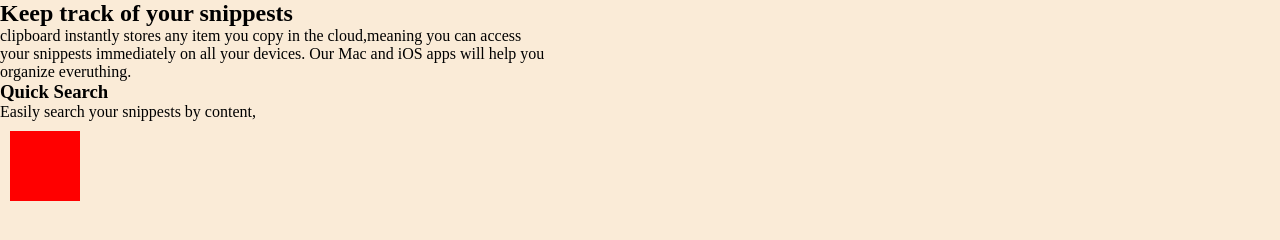
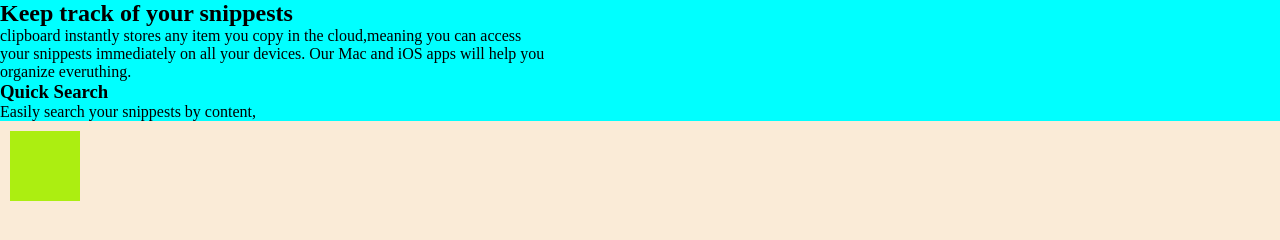
Before and after one commit to hmz273/C2-N2, a plain HTML site: page index.html in a window 1280 px wide. Shown: the top 240 px of the page. Drawn offline with Linux system fonts and the light colour scheme.

Commit message:
test again

```diff
--- a/css/main.css
+++ b/css/main.css
@@ -1,9 +1,9 @@
-@import "css/header.css";
-@import "css/desktop.css";
+@import "/css/header.css";
+@import "/css/desktop.css";
 @import "/css/tablet.css";
-@import "css/services.css";
+@import "/css/services.css";
 @import "/css/version.css";
-@import "css/footer.css";
+@import "/css/footer.css";
 
 *{
     margin: 0;
--- a/css/tablet.css
+++ b/css/tablet.css
@@ -1,7 +1,7 @@
 .tablet{
     height: 50px;
     width: 50px;
-    background-color: red;
+    background-color: rgb(172, 238, 17);
     margin: 10px;
     padding: 10px;
     position: absolute;
```
